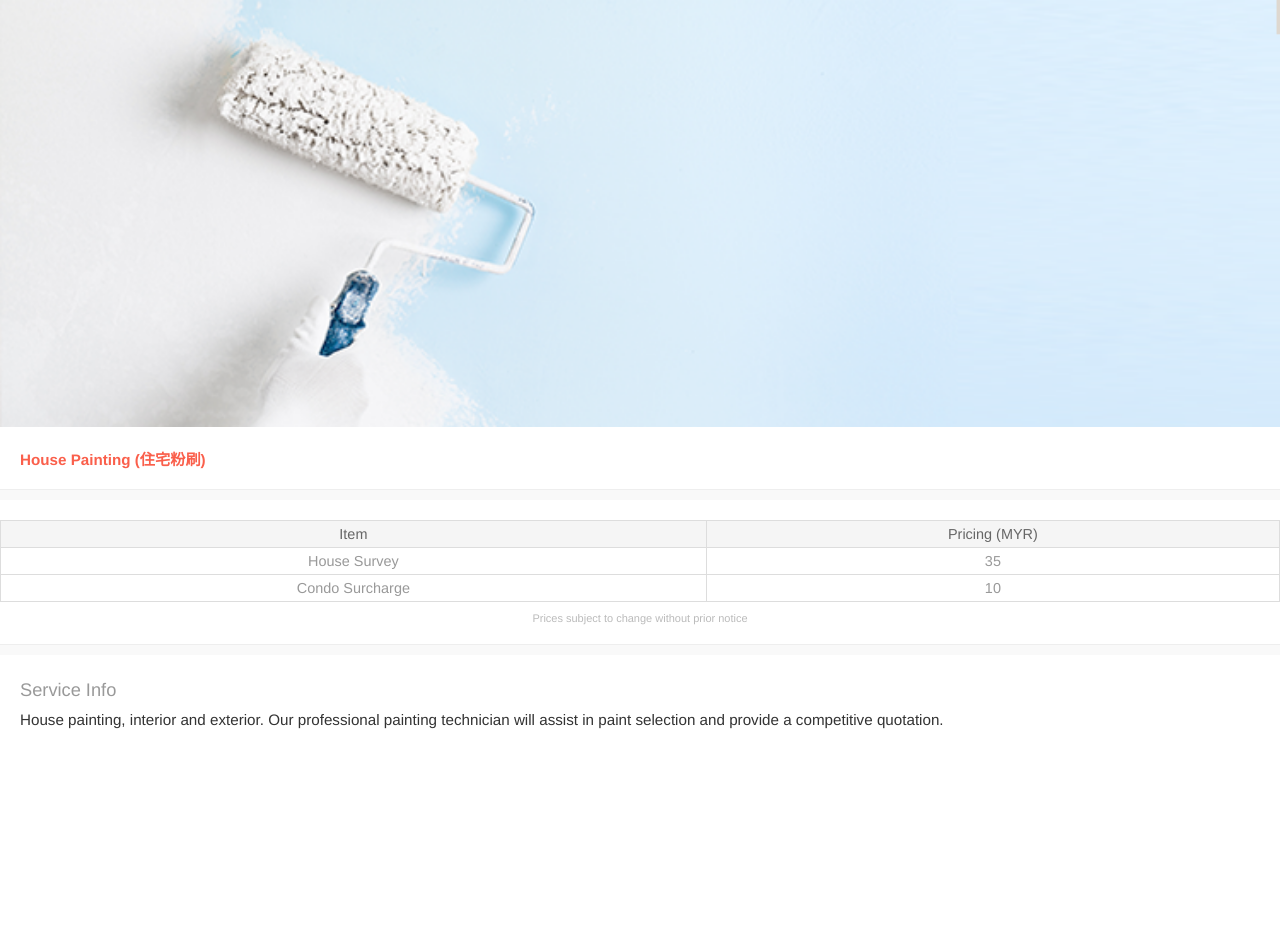
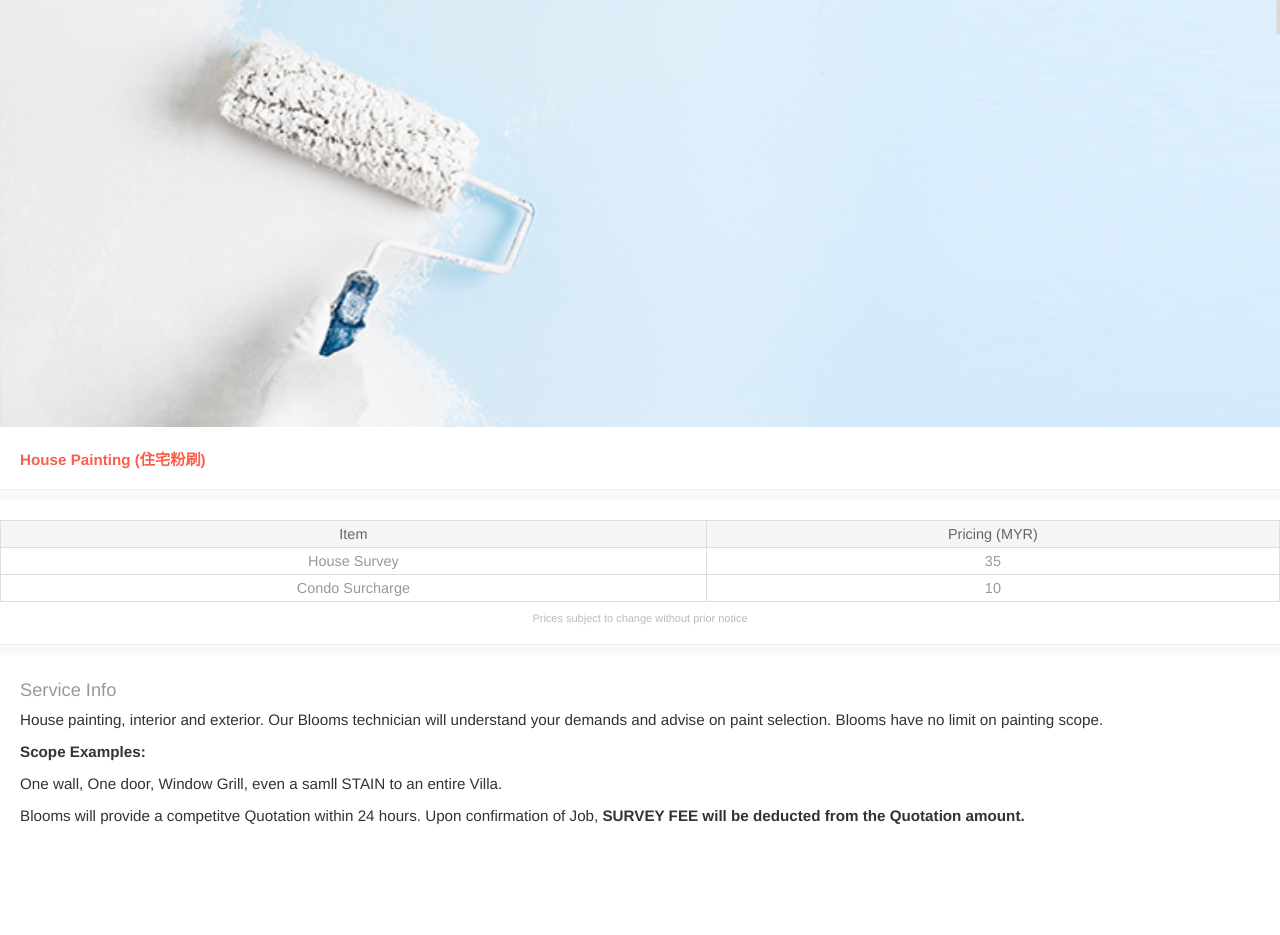
Before and after one commit to blooms-singapore/pages, a Jekyll site: the page built from en/services/painting.html, in a window 1280 px wide. Built offline with Jekyll 4.4.1, drawn with Linux system fonts in a browser that asks for light colours; before the commit the page ends 900 px from its top, so only the background shows below that.

Commit message:
Update painting.html

```diff
--- a/en/services/painting.html
+++ b/en/services/painting.html
@@ -7,7 +7,13 @@ layout: service
   <div class="service-info">
     <h4 class="service-title">Service Info</h4>
     <p>
-      House painting, interior and exterior. Our professional painting technician will assist in paint selection and provide a competitive quotation.
+      House painting, interior and exterior. Our Blooms technician will understand your demands and advise on paint selection. Blooms have no limit on painting scope.
     </p>
+    <p>
+      <strong>Scope Examples:</strong>
+    <p>
+      One wall, One door, Window Grill, even a samll STAIN to an entire Villa.
+    <p>
+      Blooms will provide a competitve Quotation within 24 hours. Upon confirmation of Job, <strong>SURVEY FEE will be deducted from the Quotation amount.</strong>
   </div>
 </div>
```
